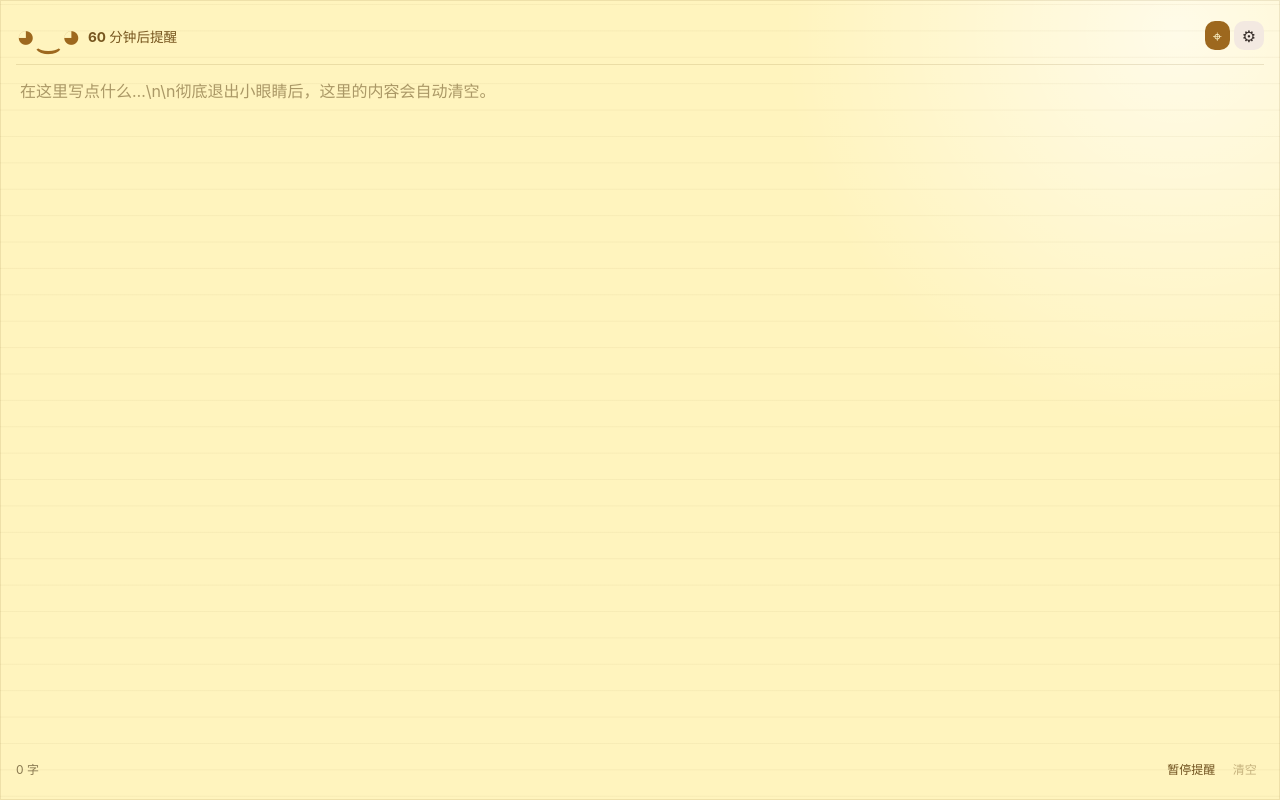
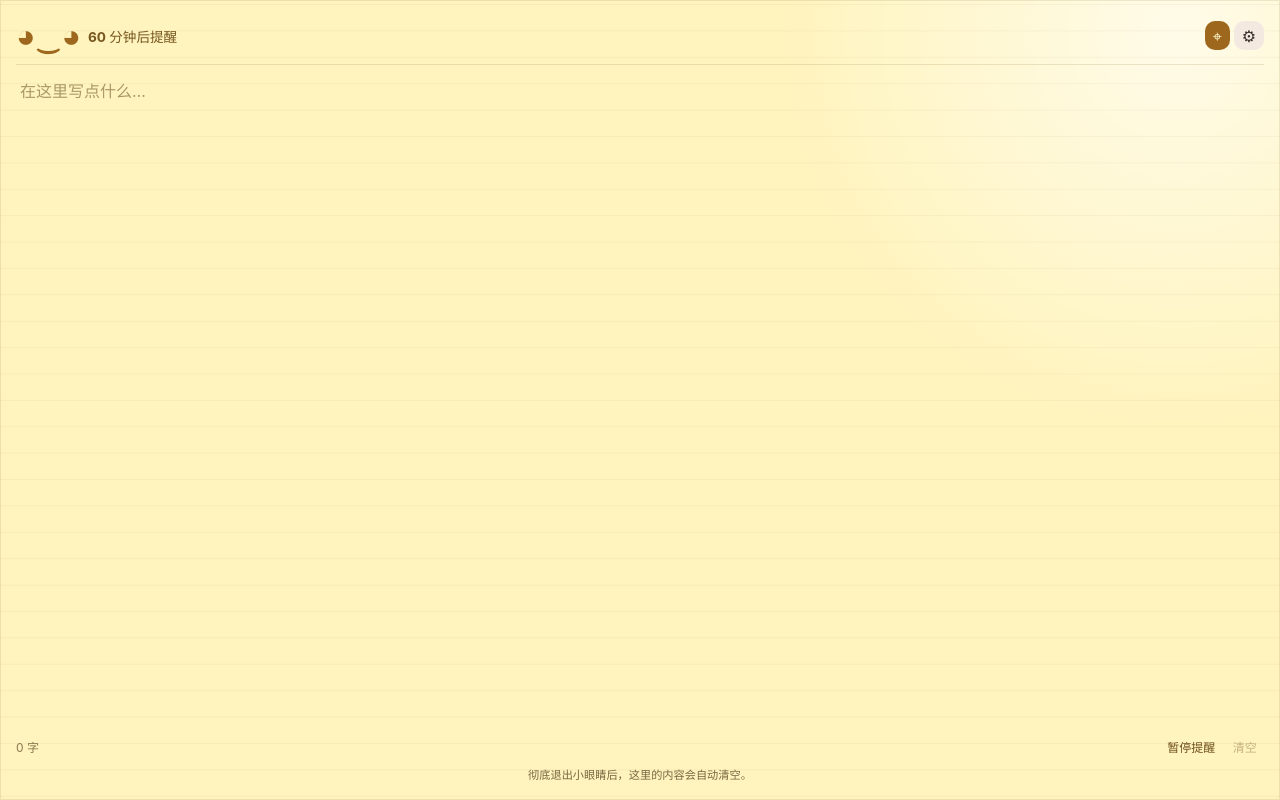
Before and after one commit to callm1101/LittlEye, a React (Vite) app: page / in a window 1280 px wide. Built offline with nearby package versions, Linux system fonts and the light colour scheme.

Commit message:
Fix sticky note transparency and move session hint

```diff
--- a/src/components/WidgetWindow.tsx
+++ b/src/components/WidgetWindow.tsx
@@ -5,7 +5,8 @@ export function WidgetWindow({ remainingMs, paused, stickyText, alwaysOnTop, onS
   const totalMinutes = Math.max(0, Math.ceil(remainingMs / 60_000));
   return <section className="widget sticky-note" aria-label="小眼睛桌面便利贴">
     <div className="widget-head"><div className="drag-handle" data-tauri-drag-region onMouseDown={event => { if (event.button === 0) void startWindowDragging(); }} title="按住这里移动便利贴"><span className="mascot" aria-hidden="true">◕‿◕</span><span className="app-name">{paused ? "提醒已暂停" : `${totalMinutes} 分钟后提醒`}</span></div><div className="window-actions"><button className={`icon-button ${alwaysOnTop ? "active" : ""}`} onClick={onTogglePin} aria-label={alwaysOnTop ? "取消置顶" : "置顶便利贴"} aria-pressed={alwaysOnTop} title={alwaysOnTop ? "取消置顶" : "置顶便利贴"}>⌖</button><button className="icon-button" onClick={onOpenSettings} aria-label="打开设置" title="设置">⚙</button></div></div>
-    <textarea className="sticky-editor" value={stickyText} onChange={event => onStickyTextChange(event.target.value)} placeholder="在这里写点什么…\n\n彻底退出小眼睛后，这里的内容会自动清空。" aria-label="临时便利贴内容" spellCheck />
+    <textarea className="sticky-editor" value={stickyText} onChange={event => onStickyTextChange(event.target.value)} placeholder="在这里写点什么…" aria-label="临时便利贴内容" spellCheck />
     <div className="sticky-footer"><span>{stickyText.length} 字</span><div className="actions"><button className="text-button" onClick={onTogglePause}>{paused ? "恢复提醒" : "暂停提醒"}</button><button className="text-button" onClick={onClear} disabled={!stickyText}>清空</button></div></div>
+    <p className="sticky-session-hint">彻底退出小眼睛后，这里的内容会自动清空。</p>
   </section>;
 }
--- a/src/styles/sticky.css
+++ b/src/styles/sticky.css
@@ -58,6 +58,13 @@
 }
 
 .sticky-footer .actions { gap: .2rem; }
+.sticky-session-hint {
+  margin: .35rem 0 0;
+  color: rgba(73, 55, 22, .75);
+  font-size: .7rem;
+  line-height: 1.4;
+  text-align: center;
+}
 .text-button {
   padding: .35rem .45rem;
   color: #6f501d;
@@ -68,7 +75,7 @@
 .text-button:disabled { cursor: default; opacity: .4; }
 
 @media (prefers-color-scheme: dark) {
-  :root { color: #ede3cf; background: #2e2922; }
+  :root { color: #ede3cf; background: transparent; }
   .sticky-note {
     background:
       linear-gradient(rgba(255, 231, 161, .05) 1px, transparent 1px) 0 3.55rem / 100% 1.65rem,
@@ -78,7 +85,7 @@
   }
   .sticky-note .app-name, .sticky-note .mascot, .sticky-editor { color: #f5df9d; }
   .sticky-editor::placeholder { color: rgba(245, 223, 157, .46); }
-  .sticky-footer, .text-button { color: rgba(245, 223, 157, .72); }
+  .sticky-footer, .sticky-session-hint, .text-button { color: rgba(245, 223, 157, .82); }
   .page { background: #2e2922; }
   button, input, textarea, select { color: #ede3cf; background-color: #443d34; }
 }
```
Also changed, not shown: 1 other file (tests, documents, lock files or other folders).
